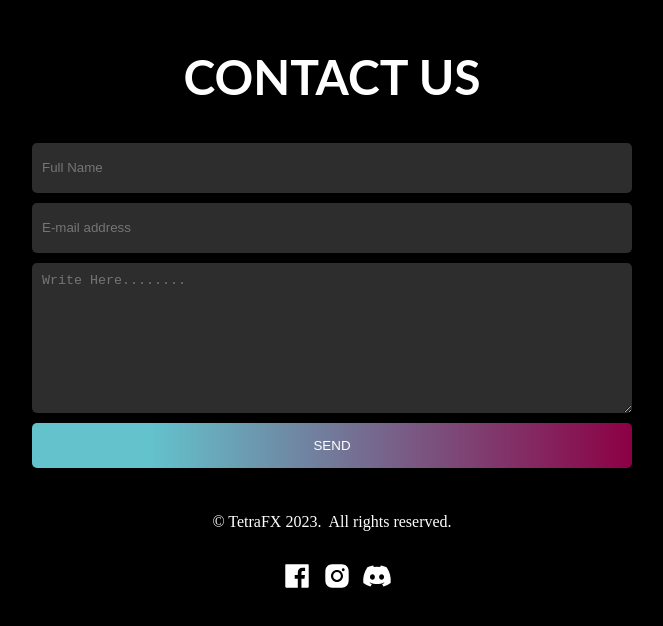
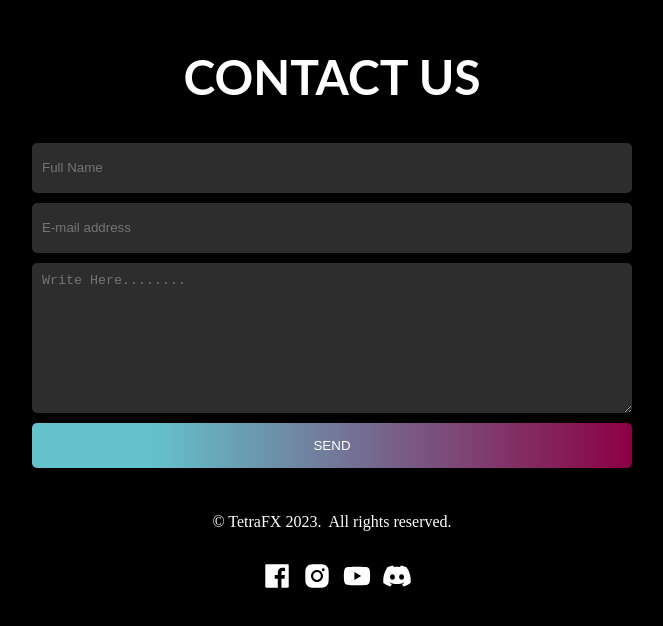
Before and after one commit to Enhjinnnn/SampleSite, a React (Create React App) app: page / in a window 1280 px wide. Shown: the part 3523-4149 px from the top of the page, without its empty margins (308-971 px from the left). Built offline with nearby package versions, Linux system fonts and the light colour scheme; a web font is replaced by a local one.

Commit message:
add gltf again

```diff
--- a/src/Components/Footer.jsx
+++ b/src/Components/Footer.jsx
@@ -12,7 +12,7 @@ function Footer() {
     <div>
         <a href='https://www.facebook.com/tetrafxstudio' target="_blank" rel='noreferrer' className='footer-button'><AiFillFacebook size={30}/></a>
         <a href='https://www.facebook.com/tetrafxstudio' target="_blank" rel='noreferrer' className='footer-button'><AiFillInstagram size={30}/></a>
-        {/* <a href='https://www.facebook.com/tetrafxstudio' target="_blank" rel='noreferrer' className='footer-button'><AiFillYoutube size={30}/></a> */}
+        <a href='https://www.facebook.com/tetrafxstudio' target="_blank" rel='noreferrer' className='footer-button'><AiFillYoutube size={30}/></a>
         <a href='https://www.facebook.com/tetrafxstudio' target="_blank" rel='noreferrer' className='footer-button'><FaDiscord size={30}/></a>
     </div>
     </div>
```
